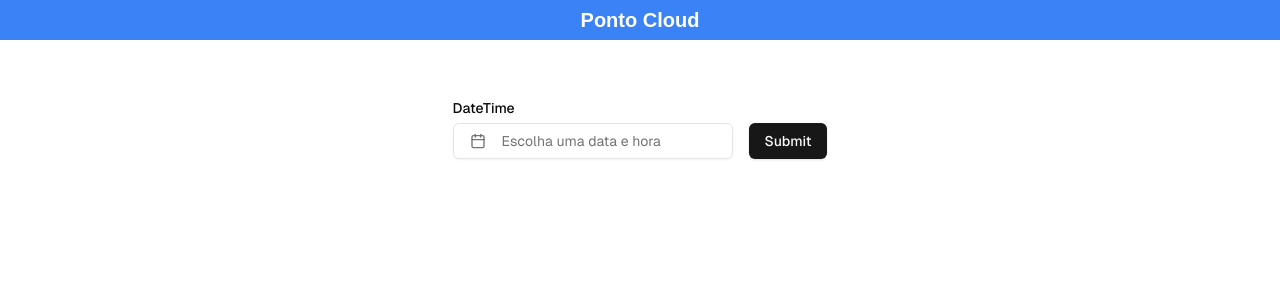
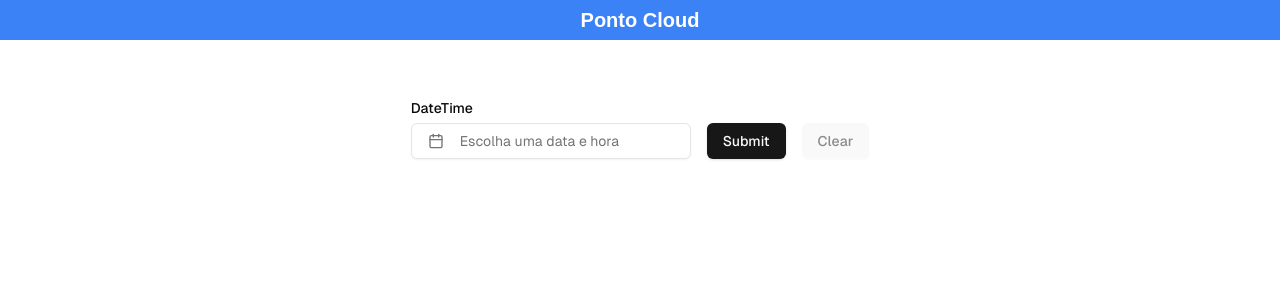
Before and after one commit to victorbraga8/datetime-picker, a Next.js app: page / in a window 1280 px wide. Shown: the top 300 px of the page. Built offline with nearby package versions, Linux system fonts and the light colour scheme.

Commit message:
update disabled clear button

```diff
--- a/components/picker/date/index.tsx
+++ b/components/picker/date/index.tsx
@@ -1,3 +1,4 @@
+/* eslint-disable @typescript-eslint/no-explicit-any */
 "use client";
 
 import { format } from "date-fns";
@@ -24,13 +25,25 @@ import { useForm } from "react-hook-form";
 import { zodResolver } from "@hookform/resolvers/zod";
 import { useToast } from "@/hooks/use-toast";
 import { Input } from "@/components/ui/input";
-import { useState, useEffect } from "react";
+import { useState, useEffect, useCallback } from "react";
 
 const formSchema = z.object({
-  dateTime: z.date(),
-  hour: z.number().min(0).max(23),
-  minute: z.number().min(0).max(59),
-  second: z.number().min(0).max(59),
+  dateTime: z.date({ required_error: "Data e hora são obrigatórias." }),
+  hour: z
+    .number()
+    .min(0, { message: "Hora deve ser entre 0 e 23." })
+    .max(23, { message: "Hora deve ser entre 0 e 23." })
+    .default(0),
+  minute: z
+    .number()
+    .min(0, { message: "Minuto deve ser entre 0 e 59." })
+    .max(59, { message: "Minuto deve ser entre 0 e 59." })
+    .default(0),
+  second: z
+    .number()
+    .min(0, { message: "Segundo deve ser entre 0 e 59." })
+    .max(59, { message: "Segundo deve ser entre 0 e 59." })
+    .default(0),
 });
 
 type FormSchemaType = z.infer<typeof formSchema>;
@@ -39,18 +52,19 @@ export function DateTimePicker() {
   const { toast } = useToast();
   const form = useForm<FormSchemaType>({
     resolver: zodResolver(formSchema),
-    defaultValues: {
-      hour: 0,
-      minute: 0,
-      second: 0,
-    },
+    defaultValues: { hour: 0, minute: 0, second: 0 },
   });
 
   const [time, setTime] = useState({ hour: "00", minute: "00", second: "00" });
+  const isClearEnabled = Boolean(
+    form.watch("dateTime") && time.hour && time.minute && time.second
+  );
 
-  function onSubmit(data: FormSchemaType) {
-    const fullDate = data.dateTime;
-    const formattedDate = format(fullDate, "yyyy-MM-dd", { locale: ptBR });
+  const onSubmit = useCallback(
+    (data: FormSchemaType) => {
+      const formattedDate = format(data.dateTime, "yyyy-MM-dd", {
+        locale: ptBR,
+      });
       const formattedTime = `${time.hour}:${time.minute}:${time.second}`;
       toast({
         title: "Você enviou os seguintes valores:",
@@ -66,7 +80,21 @@ export function DateTimePicker() {
           </pre>
         ),
       });
-  }
+    },
+    [time, toast]
+  );
+
+  const handleErrors = useCallback(
+    (errors: any) => {
+      Object.values(errors).forEach((error: any) =>
+        toast({
+          title: "Erro de Validação",
+          description: error.message || "Erro desconhecido na validação.",
+        })
+      );
+    },
+    [toast]
+  );
 
   useEffect(() => {
     form.setValue("hour", parseInt(time.hour));
@@ -74,26 +102,29 @@ export function DateTimePicker() {
     form.setValue("second", parseInt(time.second));
   }, [time, form]);
 
-  const handleTimeChange = (field: string, value: string) => {
+  const handleTimeChange = useCallback((field: string, value: string) => {
     let newValue = parseInt(value);
-
     if (field === "hour") {
       newValue = newValue < 0 ? 23 : newValue > 23 ? 0 : newValue;
     } else if (field === "minute" || field === "second") {
       newValue = newValue < 0 ? 59 : newValue > 59 ? 0 : newValue;
     }
-
     setTime((prevTime) => ({
       ...prevTime,
       [field]: newValue.toString().padStart(2, "0"),
     }));
-  };
+  }, []);
+
+  const handleClear = useCallback(() => {
+    form.reset({ dateTime: undefined, hour: 0, minute: 0, second: 0 });
+    setTime({ hour: "00", minute: "00", second: "00" });
+  }, [form]);
 
   return (
     <Form {...form}>
       <form
         className="flex items-end gap-4 justify-center"
-        onSubmit={form.handleSubmit(onSubmit)}
+        onSubmit={form.handleSubmit(onSubmit, handleErrors)}
       >
         <FormField
           control={form.control}
@@ -113,9 +144,9 @@ export function DateTimePicker() {
                     >
                       <CalendarIcon className="mr-2 h-4 w-4" />
                       {field.value ? (
-                        `${format(field.value, "P", { locale: ptBR })} ${
-                          time.hour
-                        }:${time.minute}:${time.second}`
+                        `${format(field.value, "P", {
+                          locale: ptBR,
+                        })} ${time.hour}:${time.minute}:${time.second}`
                       ) : (
                         <span>Escolha uma data e hora</span>
                       )}
@@ -172,6 +203,14 @@ export function DateTimePicker() {
           )}
         />
         <Button type="submit">Submit</Button>
+        <Button
+          type="button"
+          variant="secondary"
+          onClick={handleClear}
+          disabled={!isClearEnabled}
+        >
+          Clear
+        </Button>
       </form>
     </Form>
   );
```
Lines whose indentation alone changed are shown as unchanged.
